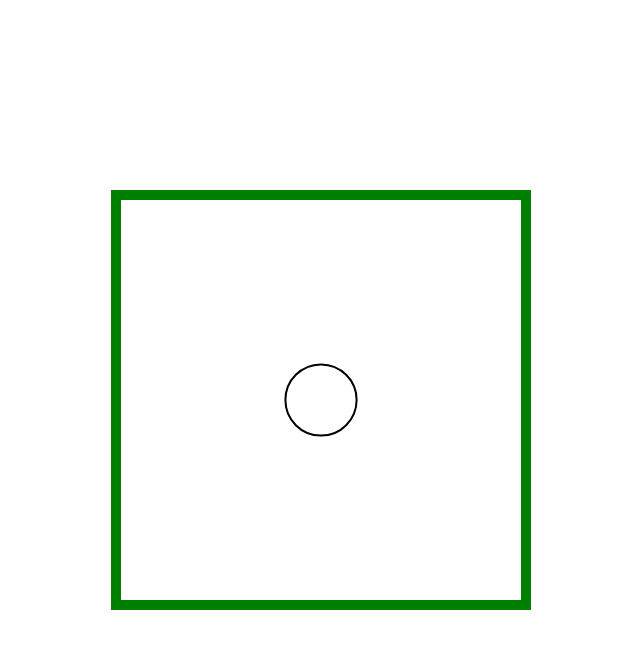
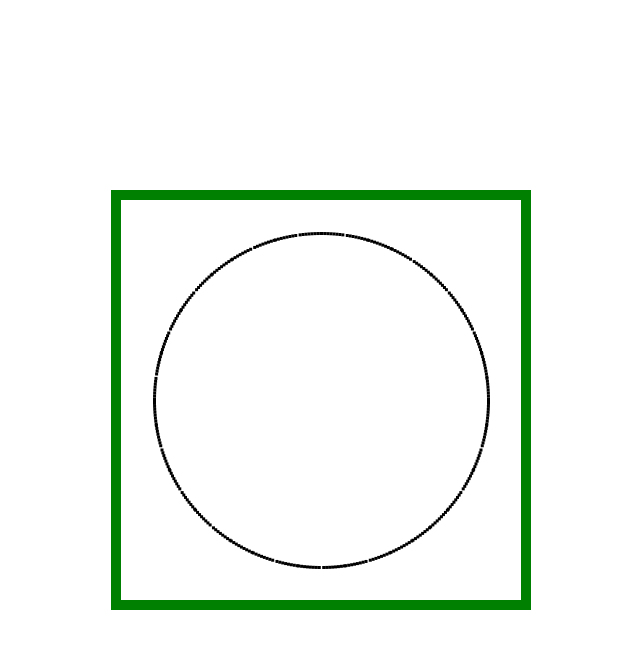
Before and after one commit to N-bred/waterdropWave, a plain HTML site: page index.html in a window 1280 px wide. Both pictures are taken after a click on the element 640 px from the left and 400 px from the top of the page. Shown: the whole page, without its empty margins (319-959 px from the left). Drawn offline with Linux system fonts and the light colour scheme.

Commit message:
Custom circle and waves with proportion in time created

```diff
--- /dev/null
+++ b/Canvas.js
@@ -0,0 +1,84 @@
+
+class CanvasObject {
+    constructor(x, y, ctx = null) {
+        /** @type {CanvasRenderingContext2D} */
+        this.ctx = ctx;
+        this.x = x;
+        this.y = y;
+        this.strokeStyle = 'black';
+        this.lineWidth = '2'
+
+    }
+
+    draw = (t) => { return t }
+}
+
+class Square extends CanvasObject {
+    constructor(x, y, w, h) {
+        super(x, y);
+        this.w = w;
+        this.h = h;
+    }
+
+    draw = (t) => {
+        ctx.beginPath();
+        ctx.strokeStyle = this.strokeStyle;
+        ctx.lineWidth = this.lineWidth;
+        ctx.rect(this.x, this.y, this.w, this.h);
+        ctx.stroke();
+    }
+}
+
+
+class Circle extends CanvasObject {
+    constructor(x, y, r, sA, eA) {
+        super(x, y);
+        this.r = r;
+        this.sA = sA;
+        this.eA = eA;
+    }
+
+    draw = (t) => {
+        ctx.beginPath();
+        ctx.strokeStyle = this.strokeStyle;
+        ctx.lineWidth = this.lineWidth;
+        ctx.arc(this.x, this.y, this.r += 1, this.sA, this.eA);
+        ctx.stroke();
+    }
+}
+
+class CustomCircle extends CanvasObject {
+        constructor(r, a, center, ctx) {
+            super(r, a, ctx);
+            this.r = r;
+            this.a = a;
+            this.uv = [r,a];
+            this.v = [];
+            this.squareSize = 1;
+            this.center = center;
+            this.generateCircle(center);
+            this.energy = 10;
+        }
+
+        generateCircle = () => {
+
+            for (let t = 0; t < radiansToDegrees(Math.PI * 2); t += 1) {
+                const vu = [100 * (1 - this.energy/10), t];
+                const vf = [this.uv[0] + (vu[0] * Math.cos(vu[1])), this.uv[1] + (vu[0] * Math.sin(vu[1]))]
+                this.v.push(vf);
+            }
+        }
+
+        draw = (t) => {
+            for (let point of this.v) {
+                this.ctx.beginPath();
+                this.ctx.strokeStyle = this.strokeStyle;
+                this.ctx.lineWidth = this.lineWidth;
+                this.ctx.rect(point[0] , point[1] , this.squareSize, this.squareSize)
+                this.ctx.stroke();
+            }
+            this.energy -= .1;
+            this.v = [];
+            this.generateCircle()
+        }
+}
--- a/app.js
+++ b/app.js
@@ -19,71 +19,25 @@ const TOPLEFT = [0, 0];
 const TOPRIGHT = [W, 0];
 const BOTTOMLEFT = [0, H];
 const BOTTOMRIGHT = [W, H];
-
-class CanvasObject {
-    constructor(x, y) {
-        this.x = x;
-        this.y = y;
-        this.strokeStyle = 'black';
-        this.lineWidth = '2'
-    }
-
-    draw = () => { }
-}
-
-class Square extends CanvasObject {
-    constructor(x, y, w, h) {
-        super(x, y);
-        this.w = w;
-        this.h = h;
-    }
-
-    draw = (t) => {
-        ctx.beginPath();
-        ctx.strokeStyle = this.strokeStyle;
-        ctx.lineWidth = this.lineWidth;
-        ctx.rect(this.x, this.y, this.w, this.h);
-        ctx.stroke();
-    }
-}
-
-
-class Circle extends CanvasObject {
-    constructor(x, y, r, sA, eA) {
-        super(x, y);
-        this.r = r;
-        this.sA = sA;
-        this.eA = eA;
-    }
-
-    draw = (t) => {
-        ctx.beginPath();
-        ctx.strokeStyle = this.strokeStyle;
-        ctx.lineWidth = this.lineWidth;
-        ctx.arc(this.x, this.y, this.r + t, this.sA, this.eA);
-        ctx.stroke();
-    }
-}
-
 let canvasObjects = [];
 
 canvas.addEventListener('click', e => {
     const { clientX, clientY } = e;
     const newPos = { x: clientX - pos.x, y: clientY - pos.y };
-    canvasObjects.push(new Circle(newPos.x, newPos.y, 1, 0, 2 * Math.PI));
+    canvasObjects.push(new CustomCircle(newPos.x, newPos.y, CENTER, ctx));
 })
-
 
 const clearCanvas = (x = 0, y = 0, w = W, h = H) => { ctx.clearRect(x, y, w, h) };
 const resetState = () => { canvasObjects = [] };
 
 let frameRequest = 0;
 let isPaused = false;
+
 function main() {
     clearCanvas();
 
     for (let obj of canvasObjects) {
-        obj.draw(obj.r += .1);
+        obj.draw(frameRequest);
     }
 
     // Loop
@@ -93,6 +47,8 @@ function main() {
 main();
 handlePauseStateViewStyle();
 
+
+const radiansToDegrees = r => r * (180/Math.PI);
 
 // HTML Dynamics
 
--- a/index.html
+++ b/index.html
@@ -5,6 +5,7 @@
     <meta name="viewport" content="width=device-width, initial-scale=1.0">
     <title>Water Drop</title>
     <link rel="stylesheet" href="./styles.css">
+    <script src="./Canvas.js" defer></script>
     <script src="./app.js" defer></script>
 </head>
 <body>
```
